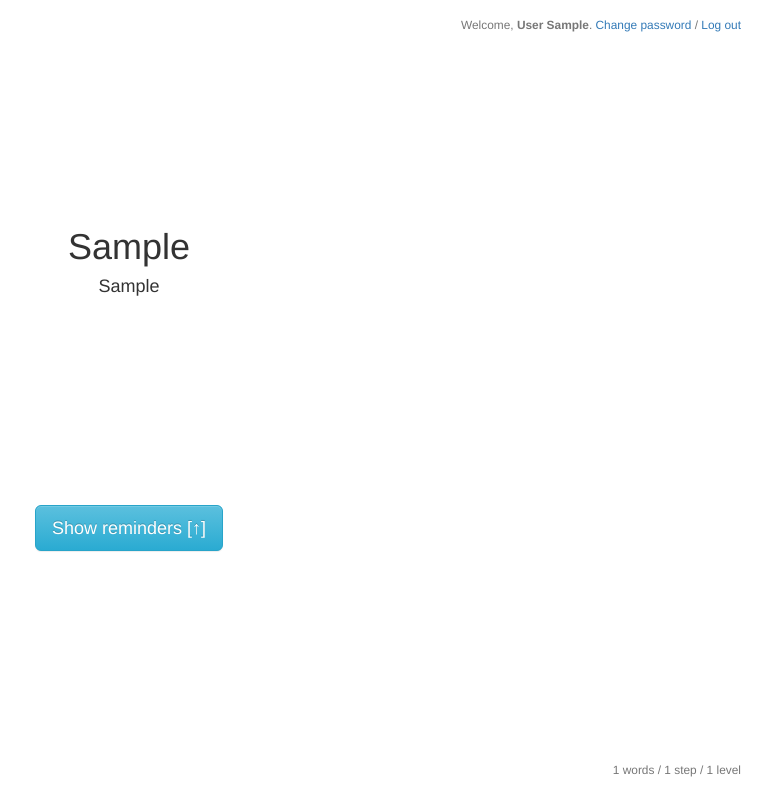
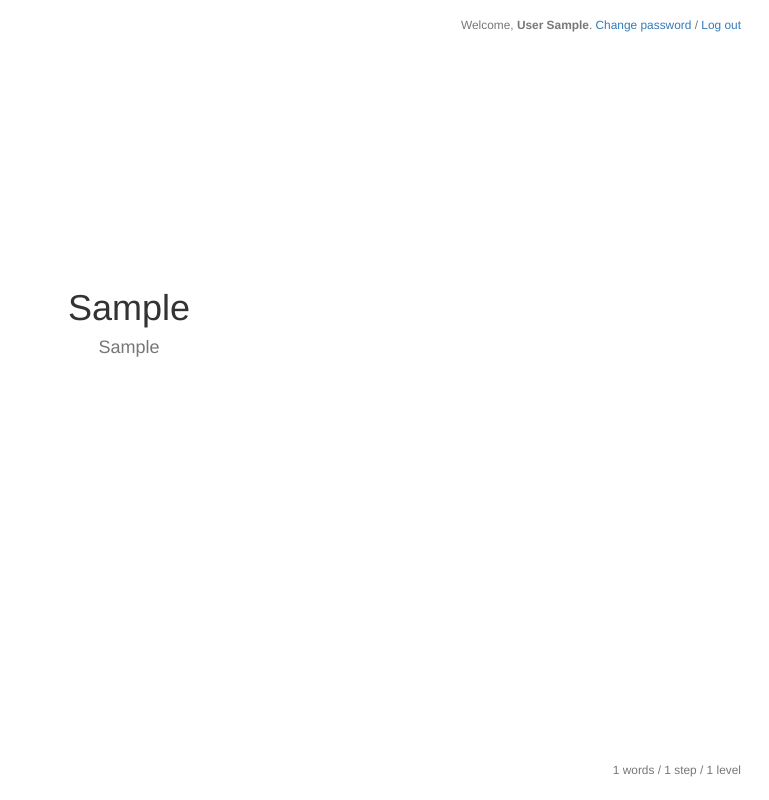
Before and after one commit to teeroz/GenGoZ, a Django app: page /exams/1/w in a window 1280 px wide. Shown: the whole page, without its empty margins (511-1280 px from the left). Run offline with Django 3.2, Linux system fonts and the light colour scheme; a user stored in the database is signed in; tables that the repository leaves empty hold one stand-in row (values such as "Sample post"); some libraries are stand-ins or nearby versions.

Commit message:
예문 색상 변경

```diff
--- a/exams/templates/exam.html
+++ b/exams/templates/exam.html
@@ -103,7 +103,7 @@
             </div>
             <div>
                 {% autoescape off %}
-                <h4 class="text-center">{{ question_ex }}</h4>
+                <h4 class="text-center text-muted">{{ question_ex }}</h4>
                 {% endautoescape %}
             </div>
 
@@ -118,7 +118,7 @@
                 </div>
                 <div>
                     {% autoescape off %}
-                    <h4 class="text-primary">{{ answer_ex }}</h4>
+                    <h4 class="text-muted>{{ answer_ex }}</h4>
                     {% endautoescape %}
                 </div>
             </div>
```
